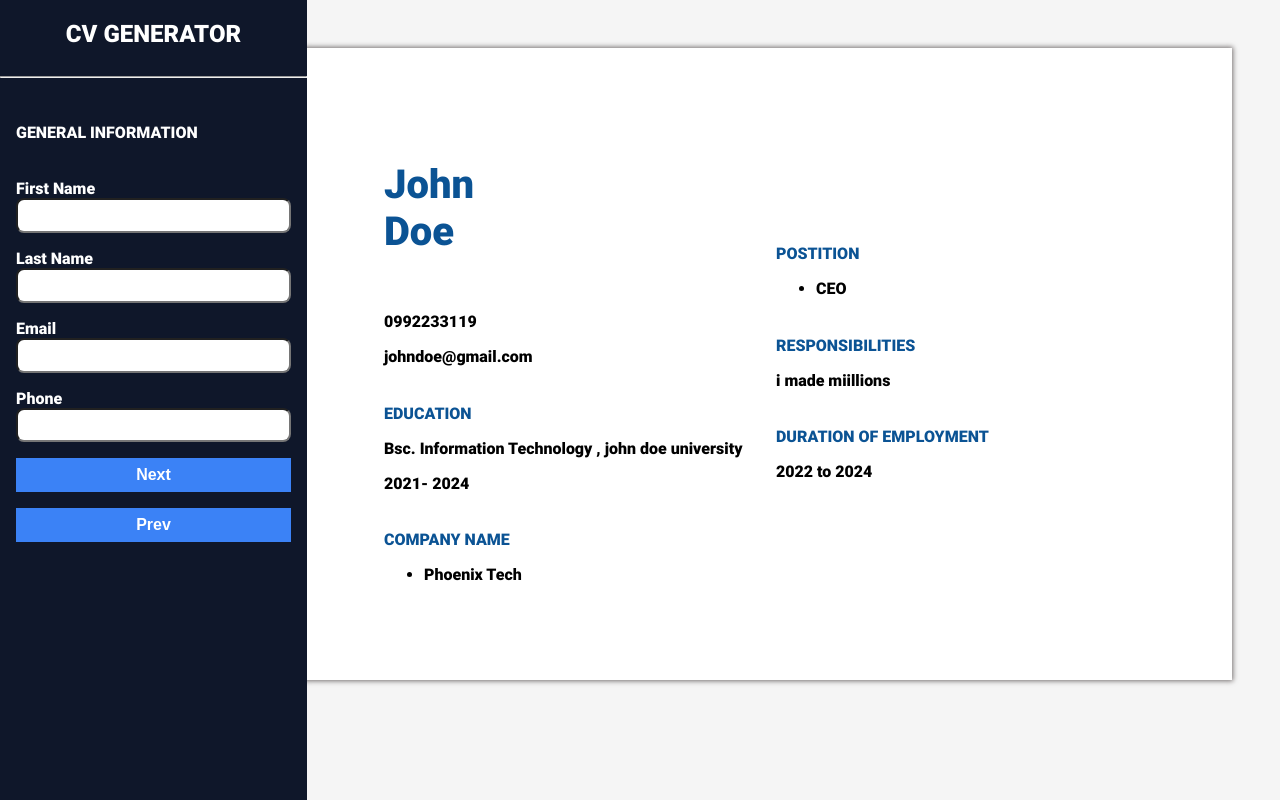
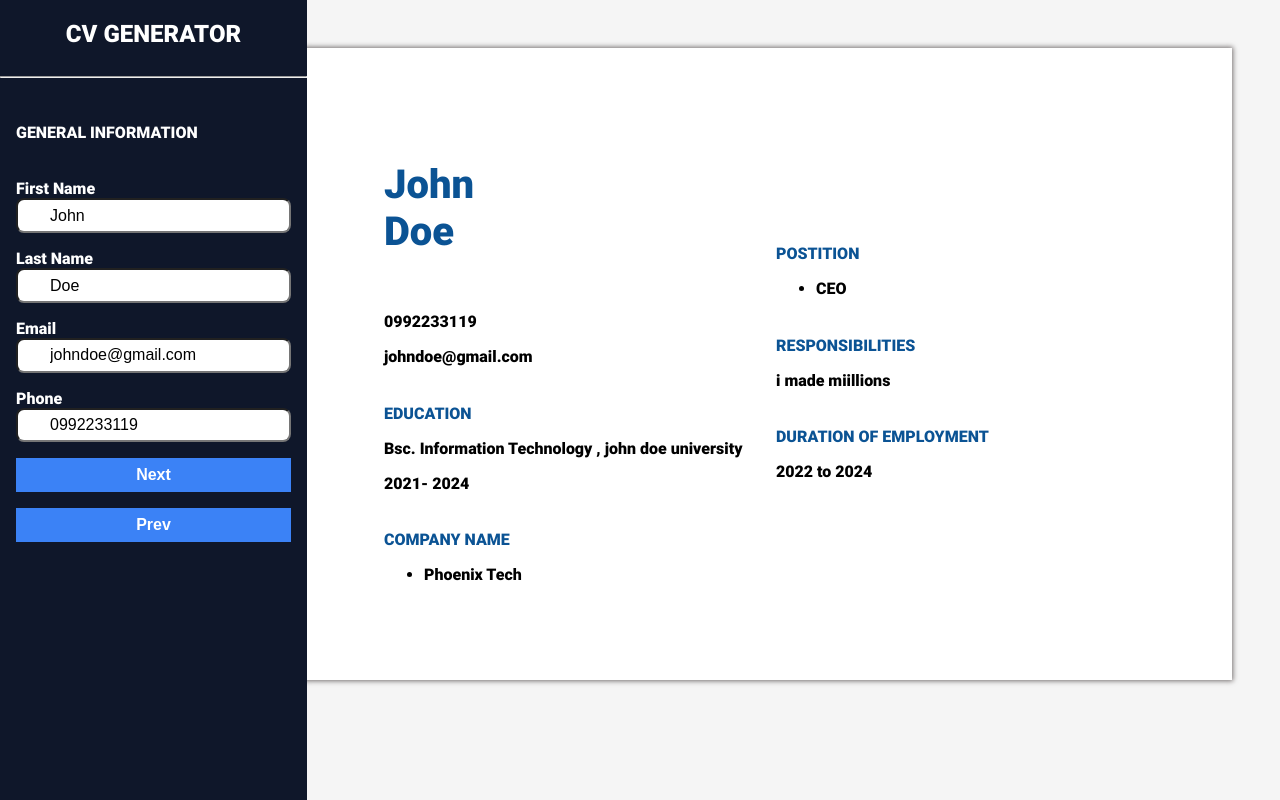
Before and after one commit to PhoenixTech2003/cv-application, a React (Vite) app: page / in a window 1280 px wide. Built offline with nearby package versions, Linux system fonts and the light colour scheme.

Commit message:
Update the form component

```diff
--- a/src/components.jsx
+++ b/src/components.jsx
@@ -1,10 +1,10 @@
 import { useState } from "react"
 
-function Form({inputs,nextForm,prevForm, title, sync, textarea = false }){
+function Form({inputs,nextForm,prevForm, title, sync, textarea = false,details }){
     let multiline = textarea[0] ?
         <div className="multiline">
             <label htmlFor="responsibilities">{textarea[1]}</label>
-            <textarea onChange={sync} id="responsibilities"></textarea>
+            <textarea onChange={sync} id="responsibilities" value={details['responsibilities']}></textarea>
         </div> :
          null;
 
@@ -18,7 +18,7 @@ function Form({inputs,nextForm,prevForm, title, sync, textarea = false }){
 
               <div key={input.name[0]} className = 'form-content'>
                   <label htmlFor={input.name[0]}>{input.name[1]}</label>
-                  <input type={input.name[2]} id={input.name[0]} onChange={sync} />
+                  <input type={input.name[2]} id={input.name[0]} onChange={sync} value={details[input.name[0]]}/>
 
 
               </div>
@@ -186,6 +186,7 @@ function Main(){
                 prevForm={viewPrevForm}
                 title= "GENERAL INFORMATION"
                 sync={test}
+                details={details}
 
                 />
             </SideBar>
@@ -223,6 +224,8 @@ function Main(){
                     prevForm={viewPrevForm}
                     title= "EDUCATIONAL EXPERIENCE"
                     sync={test}
+                    details={details}
+
 
                     />
 
@@ -257,6 +260,7 @@ function Main(){
                         title= "PRACTICAL EXPERIENCE"
                         sync={test}
                         textarea = {[true, "responsibilites"]}
+                        details={details}
 
                         />
                 </SideBar>
```
